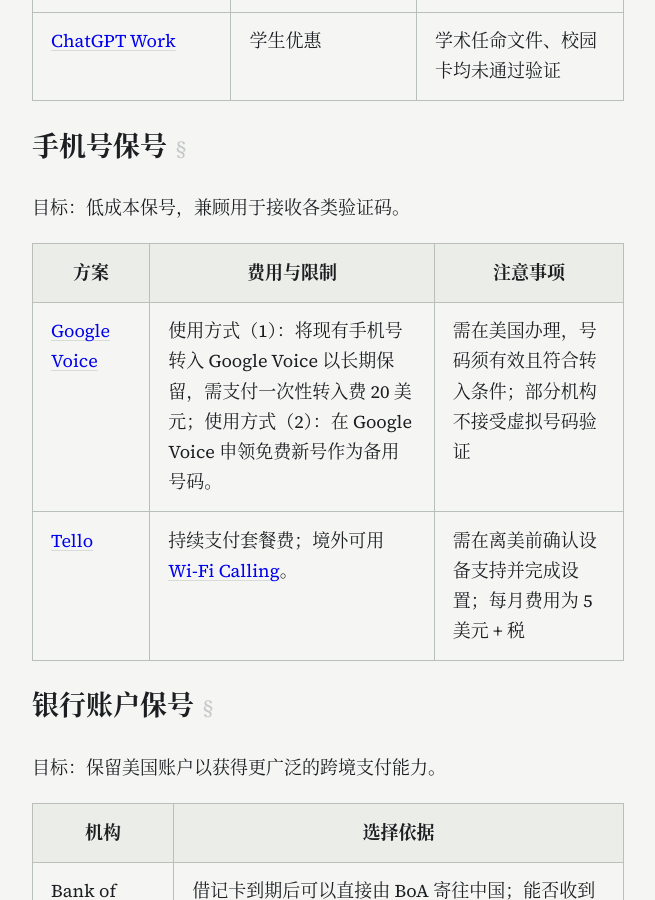
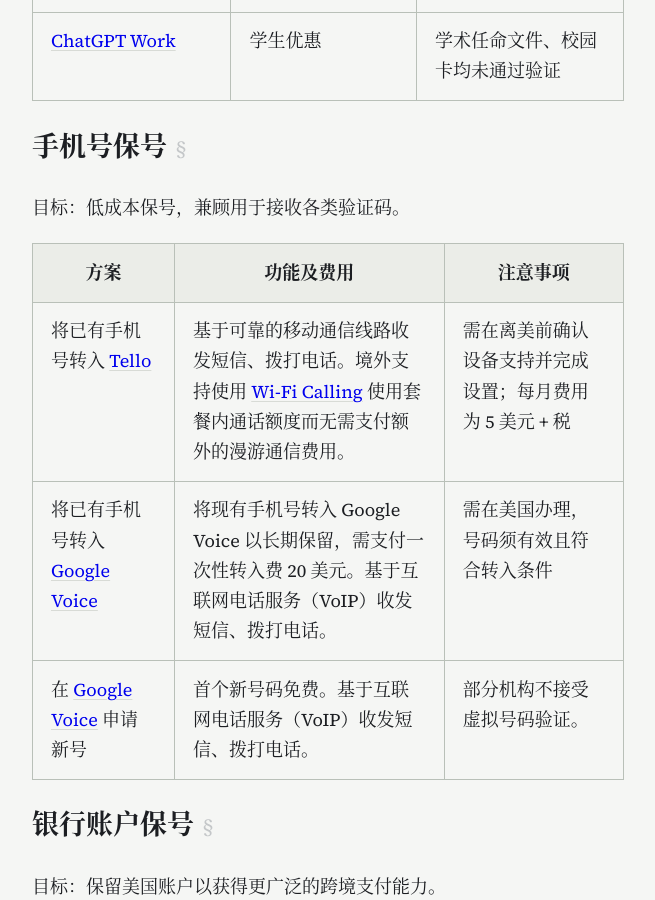
Before and after one commit to thetaaaaa/thetaaaaa.github.io, a Jekyll site: the page built from _posts/2026-10-14-j1-scholar-departure-summary.md, in a window 1280 px wide and 900 px high, scrolled down 817 px. Shown: the whole window, without its empty margins (312-967 px from the left). Built offline with Jekyll 4.4.1, drawn with Linux system fonts in a browser that asks for light colours; comment, search, counter and statistics services are not loaded.

Commit message:
docs: update phone retention options and departure note formatting

```diff
--- a/_posts/2026-10-14-j1-scholar-departure-summary.md
+++ b/_posts/2026-10-14-j1-scholar-departure-summary.md
@@ -22,11 +22,11 @@ lang: zh
 
 目标：低成本保号，兼顾用于接收各类验证码。
 
-| 方案 | 费用与限制 | 注意事项 |
+| 方案 | 功能及费用 | 注意事项 |
 | --- | --- | --- |
-| [Google Voice](https://support.google.com/voice/answer/1065667?hl=en) | 使用方式（1）：将现有手机号转入 Google Voice 以长期保留，需支付一次性转入费 20 美元；使用方式（2）：在 Google Voice 申领免费新号作为备用号码。 | 需在美国办理，号码须有效且符合转入条件；部分机构不接受虚拟号码验证 |
-| [Tello](https://tello.com/buy/custom_plans) | 持续支付套餐费；境外可用 [Wi-Fi Calling](https://tello.com/help_center/service-issues-troubleshooting/how-is-wi-fi-calling-texting-charged)。 | 需在离美前确认设备支持并完成设置；每月费用为 5 美元 + 税 |
-
+| 将已有手机号转入 [Tello](https://tello.com/buy/custom_plans) | 基于可靠的移动通信线路收发短信、拨打电话。境外支持使用 [Wi-Fi Calling](https://tello.com/help_center/service-issues-troubleshooting/how-is-wi-fi-calling-texting-charged) 使用套餐内通话额度而无需支付额外的漫游通信费用。 | 需在离美前确认设备支持并完成设置；每月费用为 5 美元 + 税 |
+| 将已有手机号转入 [Google Voice](https://support.google.com/voice/answer/1065667?hl=en) | 将现有手机号转入 Google Voice 以长期保留，需支付一次性转入费 20 美元。基于互联网电话服务（VoIP）收发短信、拨打电话。 | 需在美国办理，号码须有效且符合转入条件 |
+| 在 [Google Voice](https://support.google.com/voice/answer/1065667?hl=en) 申请新号 | 首个新号码免费。基于互联网电话服务（VoIP）收发短信、拨打电话。 | 部分机构不接受虚拟号码验证。 |
 
 ## 银行账户保号
 
@@ -38,10 +38,9 @@ lang: zh
 | Chase | 优势：数字借记卡在卡片到期后自动更新，长期可用；不足：实体借记卡无法由 Chase 直接寄往中国 |
 | Charles Schwab | 美国本土账户转为[国际账户](https://international.schwab.com/open-account-intro)后可以长期使用；银行卡可以直接寄往中国 |
 
-
 ## 美国土特产之 USB 安全密钥
 
-目标：在银行交易、AI 平台登录等场景的网络安全验证环节，减少甚至免除对美国手机号的依赖。例如 Bank of America 的 [USB 安全密钥](https://secure.bankofamerica.com/auth/security-center/additional-security-features/?request_locale=en_US)可替代部分转账及登录场景的短信验证。
+目标：在银行交易、AI 平台登录等场景的网络安全验证环节，减少甚至免除对美国手机号的依赖。例如 Bank of America 的 [USB 安全密钥](https://secure.bankofamerica.com/auth/security-center/additional-security-features/?request_locale=en_US) 可替代部分转账及登录场景的短信验证。
 
 选购条件：FIDO2 认证；USB-A 或 USB-C 接口适配电脑。详见[银行要求](https://secure.bankofamerica.com/auth/security-center/additional-security-features/?request_locale=en_US)。
 
```
